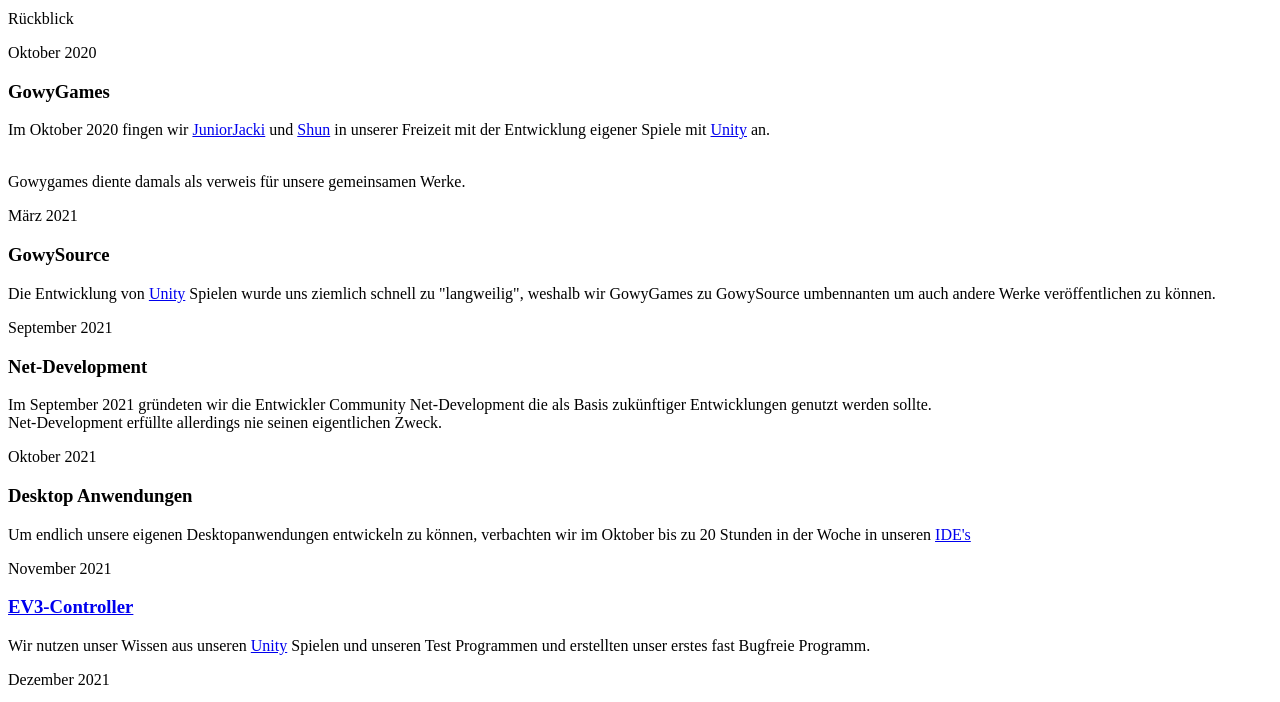
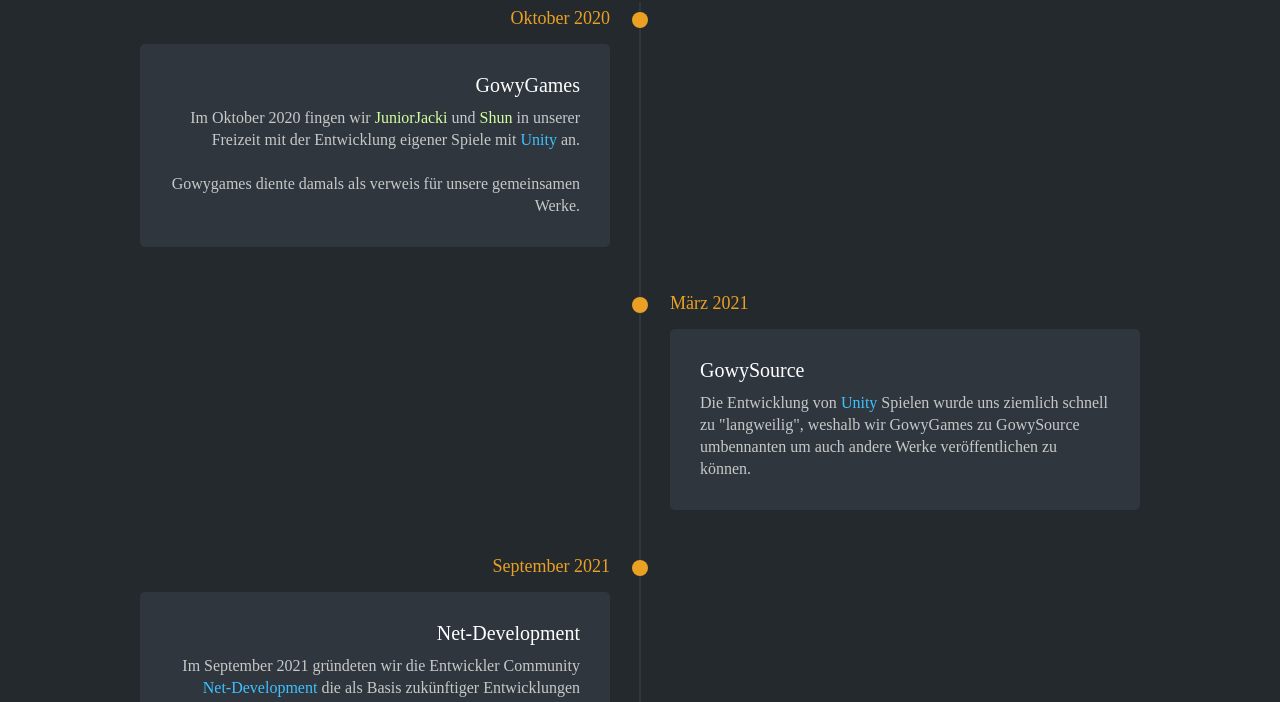
Before and after one commit to Javarock-de/web, a plain HTML site: page docs/index.html in a window 1280 px wide. Shown: the part 158-860 px from the top of the page. Drawn offline with Linux system fonts and the light colour scheme; files that its build step writes are made by us from their sources; the site is published under a folder, as on GitHub Pages, so addresses that start at the root find nothing; a web font is replaced by a local one.

Commit message:
Update index.html

```diff
--- a/docs/index.html
+++ b/docs/index.html
@@ -7,7 +7,7 @@
     <meta name="viewport" content="width=device-width, initial-scale=1">
 
 
-    <link rel="stylesheet" href="/css/index.css">
+    <link rel="stylesheet" href="web/docs/css/index.css">
     <link rel="stylesheet" type="text/css"
         href="https://cdnjs.cloudflare.com/ajax/libs/font-awesome/5.15.1/css/all.min.css">
     <title> Javarock</title>
```
